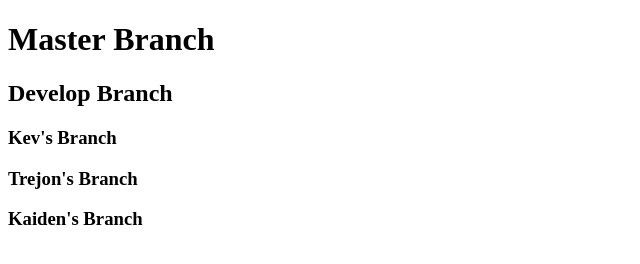
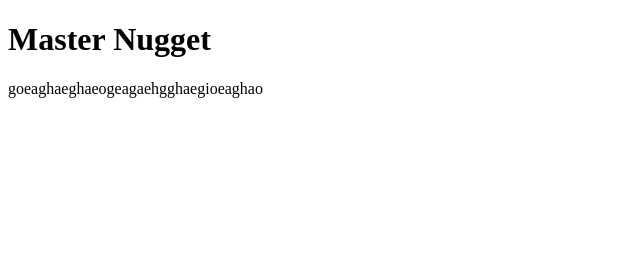
Before and after one commit to Trejon-Hughes/teamGit, a plain HTML site: page index.html in a window 1280 px wide. Shown: the whole page, without its empty margins (0-640 px from the left). Drawn offline with Linux system fonts and the light colour scheme.

```diff
--- a/index.html
+++ b/index.html
@@ -3,16 +3,11 @@
 <head>
     <meta charset="UTF-8">
     <meta name="viewport" content="width=device-width, initial-scale=1.0">
-    <title>Document</title>
+    <title></title>
 </head>
 <body>
-
-    <h1>Master Branch</h1>
-    <h2>Develop Branch</h2>
-    <h3>Kev's Branch</h3>
-    <h3>Trejon's Branch</h3>
-    <h3>Kaiden's Branch</h3>
-
-
+    <h1>Master Nugget</h1>
+    <div></div>
+    <p>goeaghaeghaeogeagaehgghaegioeaghao</p>
 </body>
 </html>
```
Also changed, not shown: assets/FallingNug1.jpg (added).
